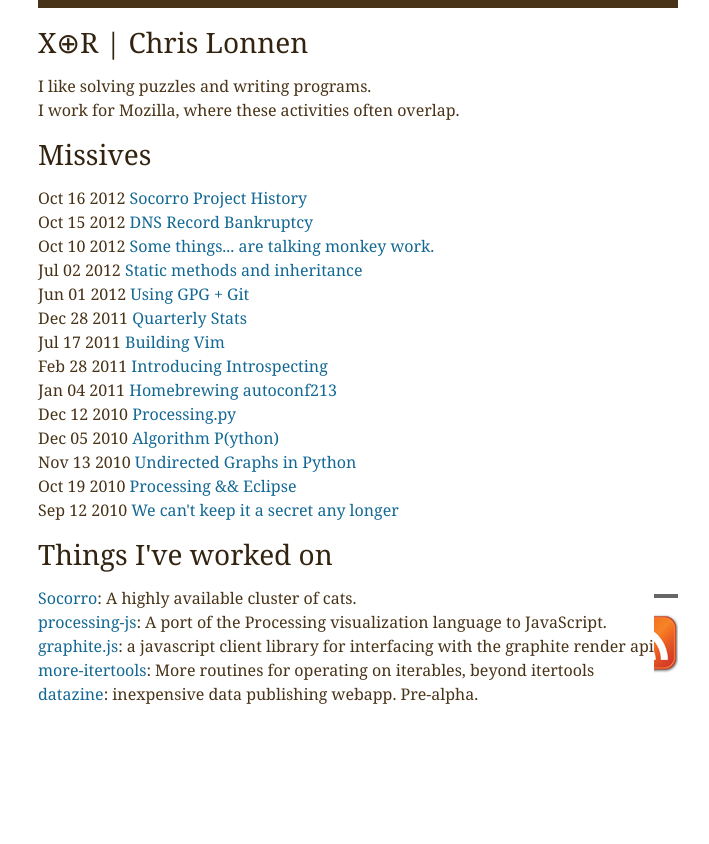
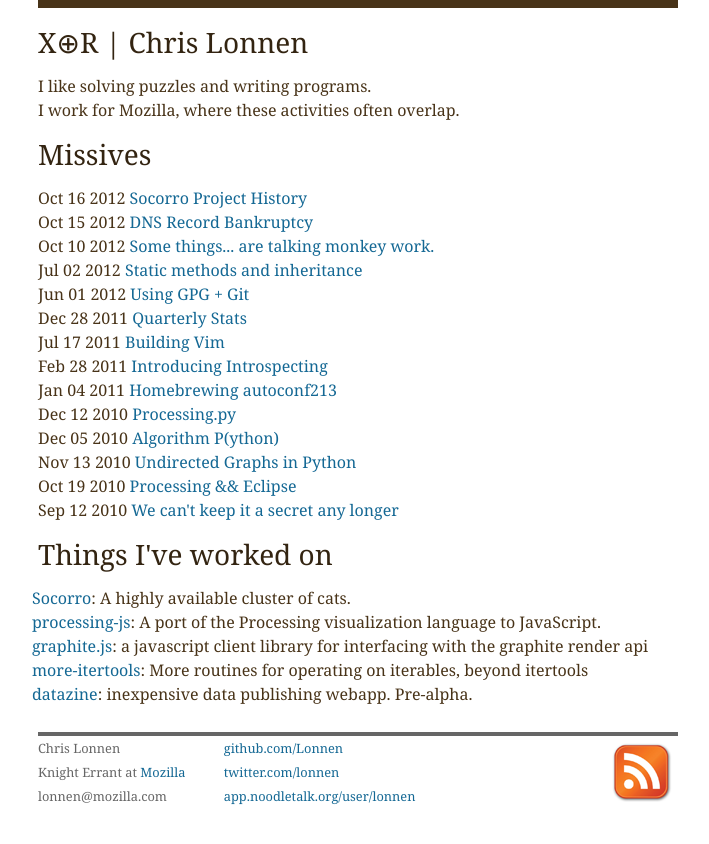
Before and after one commit to lonnen/lonnen.github.com, a Jekyll site: the page built from index.html, in a window 1280 px wide. Shown: the top 844 px of the page, without its empty margins (282-991 px from the left). Built offline with Jekyll 4.4.1, drawn with Linux system fonts in a browser that asks for light colours; Markdown is read by kramdown in place of the engine named in the settings; comment, search, counter and statistics services are not loaded.

Commit message:
fixed line breaks, list prepend

```diff
--- a/_layouts/base.html
+++ b/_layouts/base.html
@@ -19,9 +19,22 @@
     -->
     <section class="footer">
       <div class="contact">
-
+        <p>
+          Chris Lonnen
+          <br />
+          Knight Errant at <a href="http://www.mozilla.org">Mozilla</a>
+          <br />
+          lonnen@mozilla.com
+        </p>
       </div>
       <div class="contact">
+        <p>
+          <a href="http://github.com/Lonnen/">github.com/Lonnen</a>
+          <br />
+          <a href="http://twitter.com/lonnen/">twitter.com/lonnen</a>
+          <br />
+          <a href="http://app.noodletalk.org/user/lonnen">app.noodletalk.org/user/lonnen</a>
+        </p>
       </div>
       <div class="rss">
           <a href="http://feeds.feedburner.com/additionMod2">
--- a/index.html
+++ b/index.html
@@ -25,16 +25,26 @@
 </section>
 <section id="projects">
   <h1>Things I've worked on</h1>
-  <dl>
-    <dt><a href="https://github.com/Lonnen/socorro">Socorro</a></dt>
-    <dd>A highly available cluster of cats.</dd>
-    <dt><a href="https://github.com/Lonnen/processing-js">processing-js</a></dt>
-    <dd>A port of the Processing visualization language to JavaScript.</dd>
-    <dt><a href="https://github.com/Lonnen/graphite.js">graphite.js</a></dt>
-    <dd>a javascript client library for interfacing with the graphite render api</dd>
-    <dt><a href="https://github.com/Lonnen/more-itertools">more-itertools</a></dt>
-    <dd>More routines for operating on iterables, beyond itertools</dd>
-    <dt><a href="https://github.com/Lonnen/datazine">datazine</a></dt>
-    <dd>inexpensive data publishing webapp. Pre-alpha.</dd>
-  </dl>
+  <ul>
+    <li>
+        <a href="https://github.com/Lonnen/socorro">Socorro</a>:
+        A highly available cluster of cats.
+    </li>
+    <li>
+      <a href="https://github.com/Lonnen/processing-js">processing-js</a>:
+      A port of the Processing visualization language to JavaScript.
+    </li>
+    <li>
+      <a href="https://github.com/Lonnen/graphite.js">graphite.js</a>:
+      a javascript client library for interfacing with the graphite render api
+    </li>
+    <li>
+      <a href="https://github.com/Lonnen/more-itertools">more-itertools</a>:
+      More routines for operating on iterables, beyond itertools
+    </li>
+    <li>
+      <a href="https://github.com/Lonnen/datazine">datazine</a>:
+      inexpensive data publishing webapp. Pre-alpha.
+    </li>
+  </ul>
 </section>
--- a/media/style.css
+++ b/media/style.css
@@ -156,12 +156,6 @@
     text-indent: -6px;
 }
 
-ul li:before {
-    content: "▪ ";
-    font-size: 10px;
-    line-height: 10px;
-}
-
 p + ul {
     margin: 12px 0;
 }
@@ -257,6 +251,7 @@
     border-top: 4px solid;
     margin-top: 2em;
     overflow: hidden;
+    width: 100%;
 }
 
 .contact {
@@ -265,7 +260,7 @@
 }
 
 .rss {
-    margin-top: 1.1em;
-    margin-right: -0.2em;
+    margin-top: 0.4em;
+    margin-right: 0.4em;
     float: right;
 }
```
